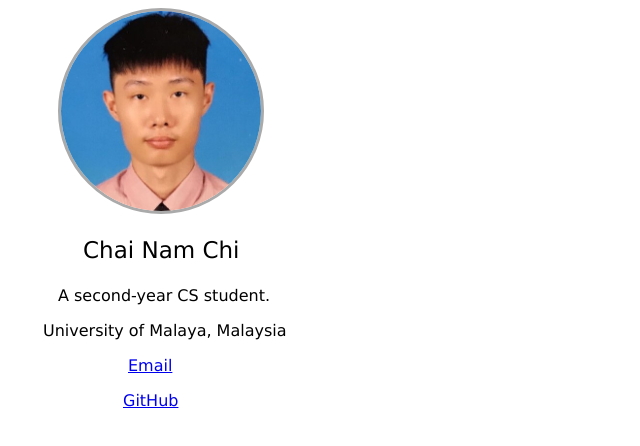
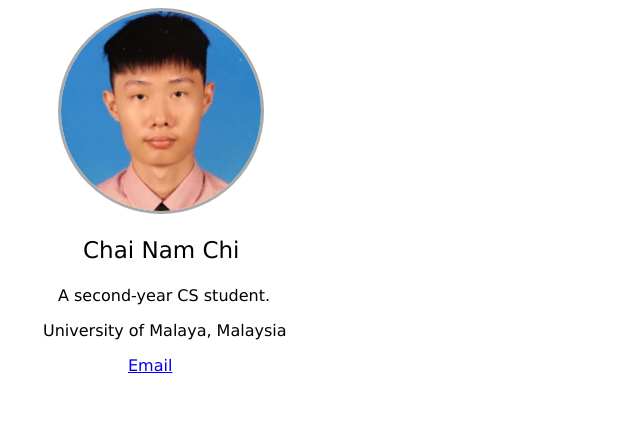
Before and after one commit to ChaiNamChi0624/Resume, a plain HTML site: page profile pic.html in a window 1280 px wide. Shown: the full height of the page, 0-640 px from the left. Drawn offline with Linux system fonts and the light colour scheme.

Commit message:
Update profile pic.html

```diff
--- a/profile pic.html
+++ b/profile pic.html
@@ -19,6 +19,5 @@
 			<p style="text-indent: 50px" class="a">A second-year CS student.</p>
 			<p style="text-indent: 35px"class="a">University of Malaya, Malaysia</p>
 			<p style="text-indent: 120px"class="a"><a href = "mailto:lebronchai0624@gmail.com">Email</a></p>
-			<p style="text-indent: 115px"class="a"><a href = "https://github.com/chainamchi0624">GitHub</a></p>
 
 </html>
```
